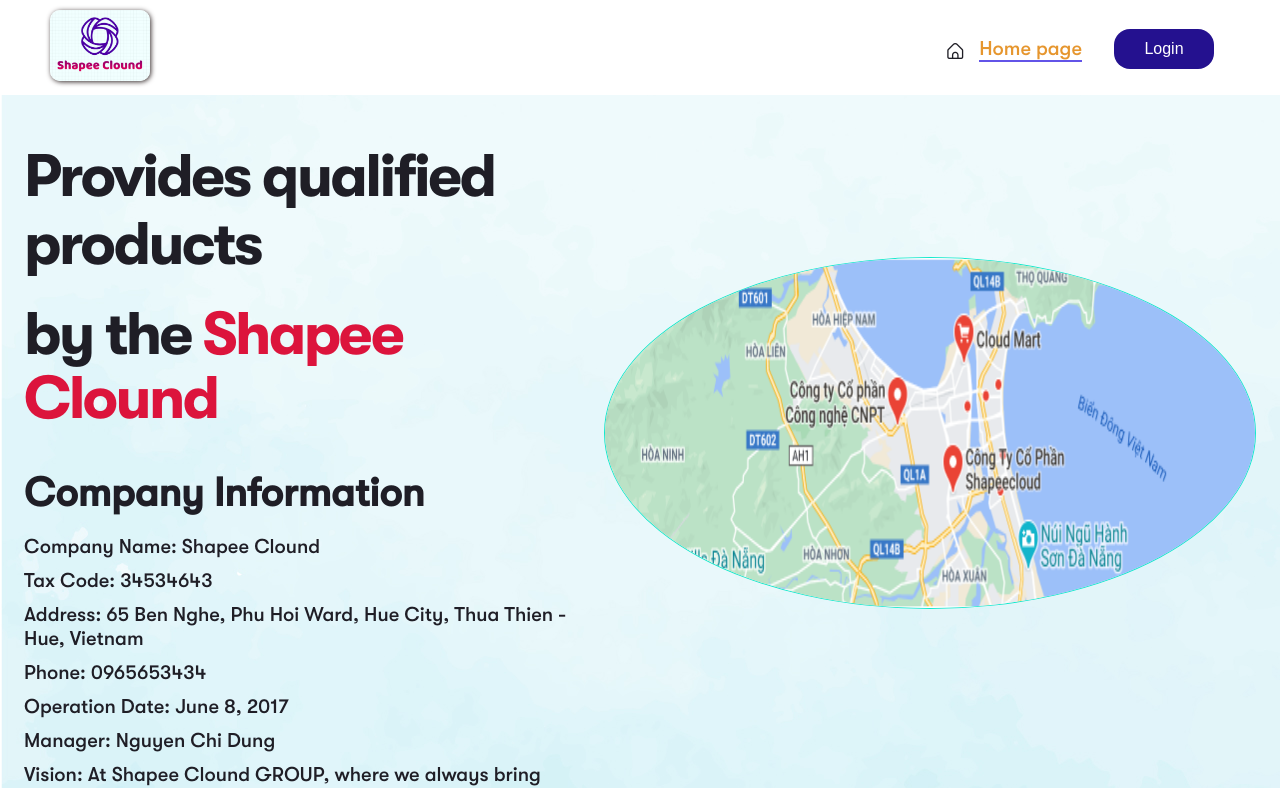
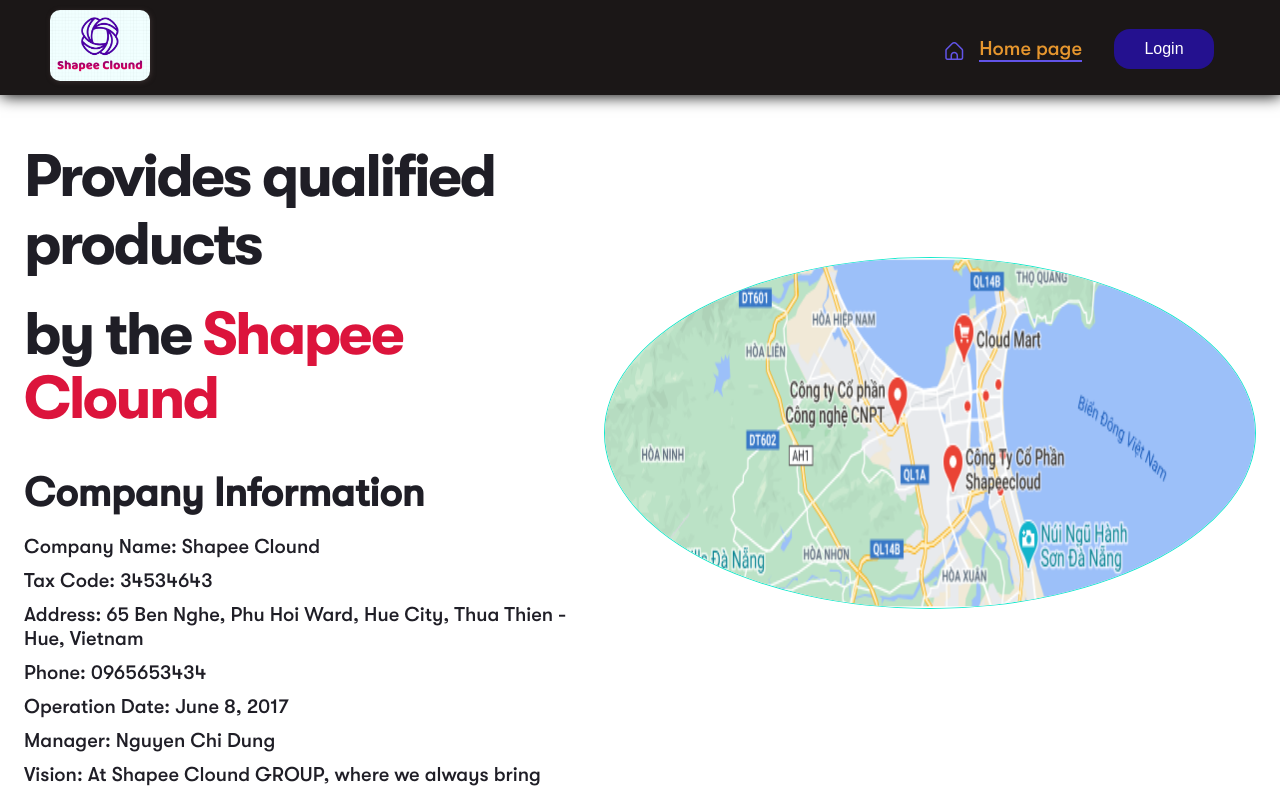
Before and after one commit to htkien2511/intern-manager, a React (Create React App) app: page / in a window 1280 px wide. Shown: the top 788 px of the page. Built offline with nearby package versions, Linux system fonts and the light colour scheme.

Commit message:
fix background color header, body

```diff
--- a/src/HOCS/withAuth.js
+++ b/src/HOCS/withAuth.js
@@ -8,7 +8,7 @@ import { ROUTE_ADMIN_LOGIN } from "../utils/routes";
 const withAuth = (Component, showMenu = false) => (props) => {
   return (
     <div className="app__admin flex flex-row">
-      {!(getAuth() && getAuth().token) ? (
+      {(getAuth() && getAuth().token) ? (
         <>
           <SideBar />
           <div className="app__admin__body">
--- a/src/components/layout/Header.js
+++ b/src/components/layout/Header.js
@@ -16,7 +16,7 @@ function Header() {
                 </NavLink>
 
                 <div className="header__inner__menu flex items-center">
-                    <i class="fi-rr-home" style={{ paddingTop: 10 }}></i>
+                    <i class="fi-rr-home"></i>
                     <NavLink activeClassName="--active" to="/" exact>
                         <span>Home page</span>
                     </NavLink>
--- a/src/components/login/Form.js
+++ b/src/components/login/Form.js
@@ -5,6 +5,7 @@ import { Form as ReForm } from "reactstrap";
 import { isEmpty, isEmail } from "validator";
 import { useSelector } from "react-redux";
 import { ROUTE_FORGOTPASSWORD, ROUTE_REGISTER } from "../../utils/routes";
+import image from "../../assets/images/logo_bg.png";
 
 const Form = ({ handleSubmit }) => {
   const [error, setError] = React.useState({});
@@ -55,7 +56,7 @@ const Form = ({ handleSubmit }) => {
   return (
     <section onSubmit={handleSubmitForm} className="login">
       <div className="login__inner flex items-center contents-center">
-        <img src="https://picsum.photos/400/600" alt="" />
+        <img src={image} alt="" />
         <ReForm className="radius-l login__inner__form">
           <div className="login__inner__form__text">
             <p>Login to your account</p>
--- a/src/styles/global/_general.scss
+++ b/src/styles/global/_general.scss
@@ -43,14 +43,15 @@
   &__body {
     width: 100%;
     margin-left: 300px;
-    background: url("../../assets/images/background.jpg") no-repeat;
+    background-color: $white;
+    // background: url("../../assets/images/background.jpg") no-repeat;
     height: 100vh;
   }
 }
 .app {
   transition: 0.25s ease;
-  // background-color: $white;
-  background: url("../../assets/images/background.jpg") no-repeat;
+  background-color: $white;
+  // background: url("../../assets/images/background.jpg") no-repeat;
   min-height: 100vh;
 
   &:after {
--- a/src/styles/layout/footer.scss
+++ b/src/styles/layout/footer.scss
@@ -15,6 +15,7 @@
       img {
         width: 200px;
         height: 80px;
+        display: none;
         border-radius: 10%;
         box-shadow: 1px 1px 5px rgb(56, 46, 46);
       }
--- a/src/styles/layout/header.scss
+++ b/src/styles/layout/header.scss
@@ -1,8 +1,8 @@
 .header {
   width: 100%;
-  background-color: $white;
+  background-color: rgb(27, 23, 23);
   position: sticky;
-  // box-shadow: 1px 1px 15px $light-grey;
+  box-shadow: 1px 1px 15px black;
   top: 0;
   z-index: 999;
   position: sticky;
@@ -21,11 +21,22 @@
       }
     }
     &__menu {
+      i {
+        color: $purple;
+        font-size: 18px;
+        padding-top: 10px;
+        &:hover {
+          color: #e6962e;
+        }
+      }
       a {
         font-size: 20px;
         color: $purple;
         &:hover,
         &.--active {
+          i {
+            color: #e6962e !important;
+          }
           color: #e6962e;
           span {
             border-bottom: 2px solid $purple;
--- a/src/styles/pages/_login.scss
+++ b/src/styles/pages/_login.scss
@@ -13,7 +13,8 @@
       border-bottom-right-radius: 20px;
       border-top-left-radius: 20px;
       border-top-right-radius: 20px;
-      margin: 60px;
+      margin-right: 200px;
+      width: 40%;
     }
     &__form {
       width: 320px;
```
Also changed, not shown: src/assets/images/logo_bg.png (added), 1 other file (tests, documents, lock files or other folders).
